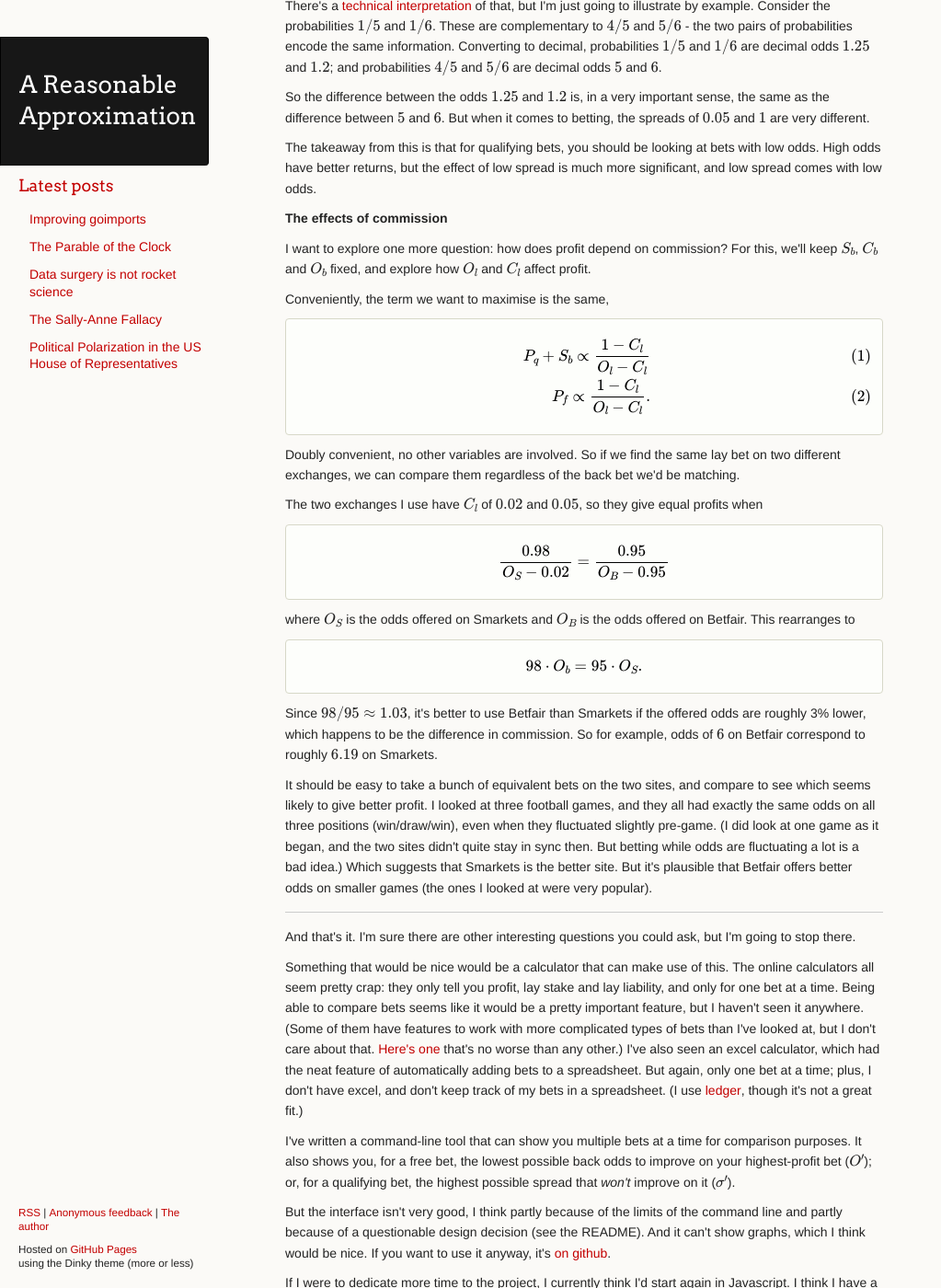
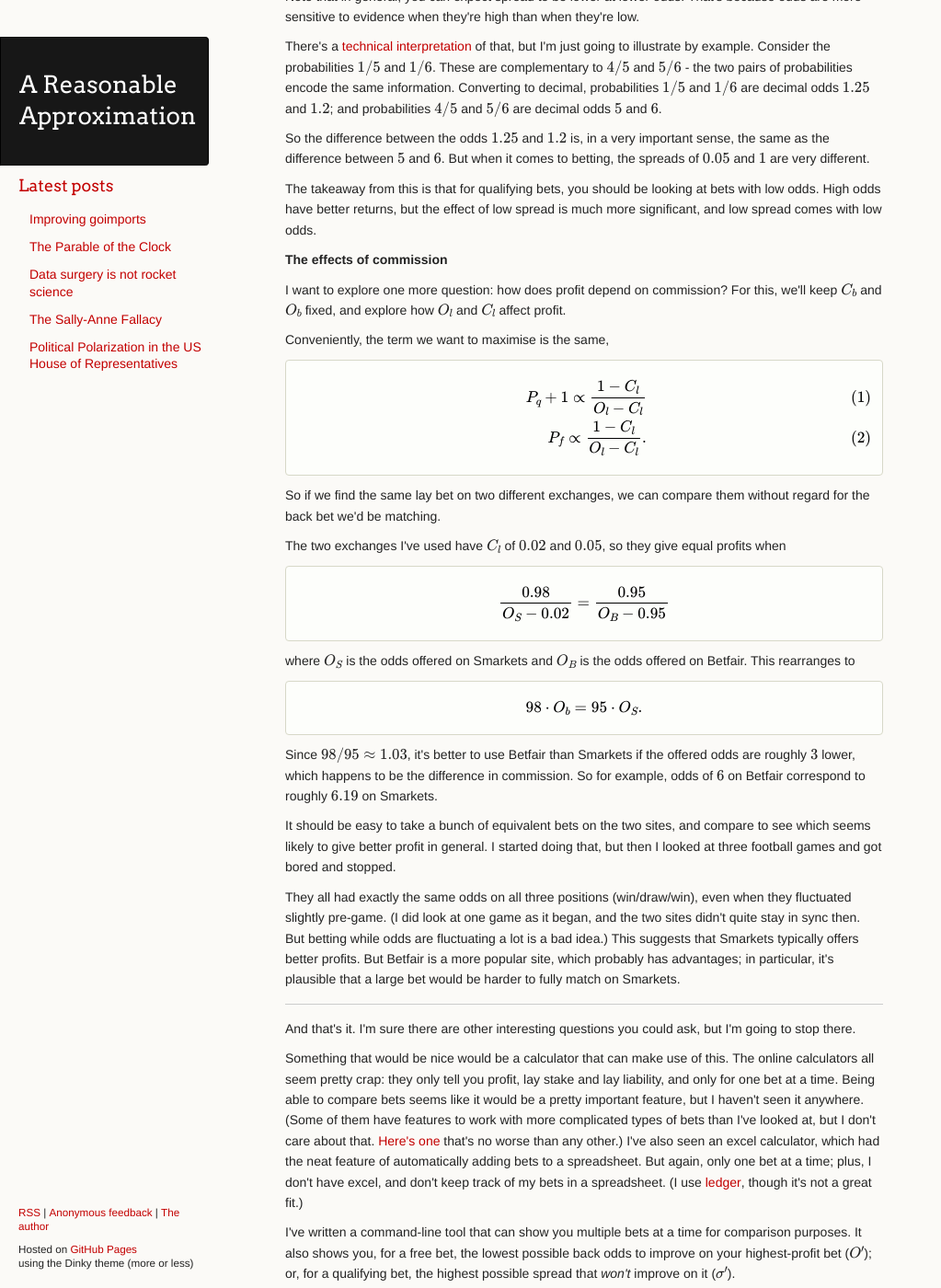
Before and after one commit to ChickenProp/chickenprop.github.com, a Jekyll site: the page built from drafts/matched-betting.md, in a window 1280 px wide and 1400 px high, scrolled down 8354 px. Shown: the whole window at 92% size, without its empty margins (0-1023 px from the left). Built offline with Jekyll 4.4.1, drawn with Linux system fonts in a browser that asks for light colours; nearby versions of some CDN libraries; formulas are drawn with MathJax 3; comment, search, counter and statistics services are not loaded; some of the changed text lies outside the part shown.

Commit message:
Editing.

```diff
--- a/drafts/matched-betting.md
+++ b/drafts/matched-betting.md
@@ -237,14 +237,14 @@ On the other edge of the graph, we always have $P_q(O_b=1, σ'=0) = 0$. (That ma
 
 And again, given profit, we can calculate the level curve of bets which return that profit. Unsurprisingly, we find another linear relationship; it comes to
 
-    $$ C^+ (O_b - 1) + 1 = (P_q + 1)(O_l - C_l) \\
+    $$ O_bC^+ + 1 - C^+ = (P_q + 1)(O_l - C_l) \\
        O_b(1 - C_b - Λ) + C_b = Λ(σ - C_l), $$
 
 where
 
     $$ Λ = { P_q + 1 \over 1 - C_l }. $$
 
-I'm afraid I can offer no particular interpretation of what $Λ$ means. Note that if $Λ ≥ 1 - C_b$, equivalently if $P_q + 1 ≥ C^+$, then $σ$ and $O_b$ move in opposite directions. At this point, you get more profit with low $O_b$ as well as with low $σ$, which would be convenient if it was ever realistically going to happen.
+I'm afraid I can offer no particular interpretation of what $Λ$ means, though I observe that we can substitute it into a previous equation, $σ' = 1/Λ + C_l - 1$. Note that if $Λ ≥ 1 - C_b$, equivalently if $P_q + 1 ≥ C^+$, then $σ$ and $O_b$ start to move in opposite directions: for fixed profit, $σ$ goes up as $O_b$ goes down. At this point, you get more profit with low $O_b$ as well as with low $σ$, which would be convenient if it was ever realistically going to happen.
 
 (It turns out that $P_q + 1 ≥ C^+$ precisely when $σ ≤ C_l + C_b/(1 - C_b)$. I noted above that if $C_b = 0$, the possible values of $P_q + 1$ depend on $\mathrm{sgn}(σ-C_l)$. This is the same result, generalized to all values of $C_b$.)
 
@@ -260,18 +260,18 @@ The takeaway from this is that for qualifying bets, you should be looking at bet
 
 **The effects of commission**
 
-I want to explore one more question: how does profit depend on commission? For this, we'll keep $S_b$, $C_b$ and $O_b$ fixed, and explore how $O_l$ and $C_l$ affect profit.
+I want to explore one more question: how does profit depend on commission? For this, we'll keep $C_b$ and $O_b$ fixed, and explore how $O_l$ and $C_l$ affect profit.
 
 Conveniently, the term we want to maximise is the same,
 
     $$ \begin{align}
-        P_q + S_b ∝ { 1 - C_l \over O_l - C_l }  \\
+        P_q + 1 ∝ { 1 - C_l \over O_l - C_l }  \\
         P_f ∝ { 1 - C_l \over O_l - C_l }.
     \end{align} $$
 
-Doubly convenient, no other variables are involved. So if we find the same lay bet on two different exchanges, we can compare them regardless of the back bet we'd be matching.
+So if we find the same lay bet on two different exchanges, we can compare them without regard for the back bet we'd be matching.
 
-The two exchanges I use have $C_l$ of $0.02$ and $0.05$, so they give equal profits when
+The two exchanges I've used have $C_l$ of $0.02$ and $0.05$, so they give equal profits when
 
     $$ { 0.98 \over O_S - 0.02 } = { 0.95 \over O_B - 0.95 } $$
 
@@ -279,9 +279,11 @@ where $O_S$ is the odds offered on Smarkets and $O_B$ is the odds offered on Bet
 
     $$ 98·O_b = 95·O_S. $$
 
-Since $98/95 ≈ 1.03$, it's better to use Betfair than Smarkets if the offered odds are roughly 3% lower, which happens to be the difference in commission. So for example, odds of $6$ on Betfair correspond to roughly $6.19$ on Smarkets.
+Since $98/95 ≈ 1.03$, it's better to use Betfair than Smarkets if the offered odds are roughly $3%$ lower, which happens to be the difference in commission. So for example, odds of $6$ on Betfair correspond to roughly $6.19$ on Smarkets.
 
-It should be easy to take a bunch of equivalent bets on the two sites, and compare to see which seems likely to give better profit. I looked at three football games, and they all had exactly the same odds on all three positions (win/draw/win), even when they fluctuated slightly pre-game. (I did look at one game as it began, and the two sites didn't quite stay in sync then. But betting while odds are fluctuating a lot is a bad idea.) Which suggests that Smarkets is the better site. But it's plausible that Betfair offers better odds on smaller games (the ones I looked at were very popular).
+It should be easy to take a bunch of equivalent bets on the two sites, and compare to see which seems likely to give better profit in general. I started doing that, but then I looked at three football games and got bored and stopped.
+
+They all had exactly the same odds on all three positions (win/draw/win), even when they fluctuated slightly pre-game. (I did look at one game as it began, and the two sites didn't quite stay in sync then. But betting while odds are fluctuating a lot is a bad idea.) This suggests that Smarkets typically offers better profits. But Betfair is a more popular site, which probably has advantages; in particular, it's plausible that a large bet would be harder to fully match on Smarkets.
 
 ---
 
```
